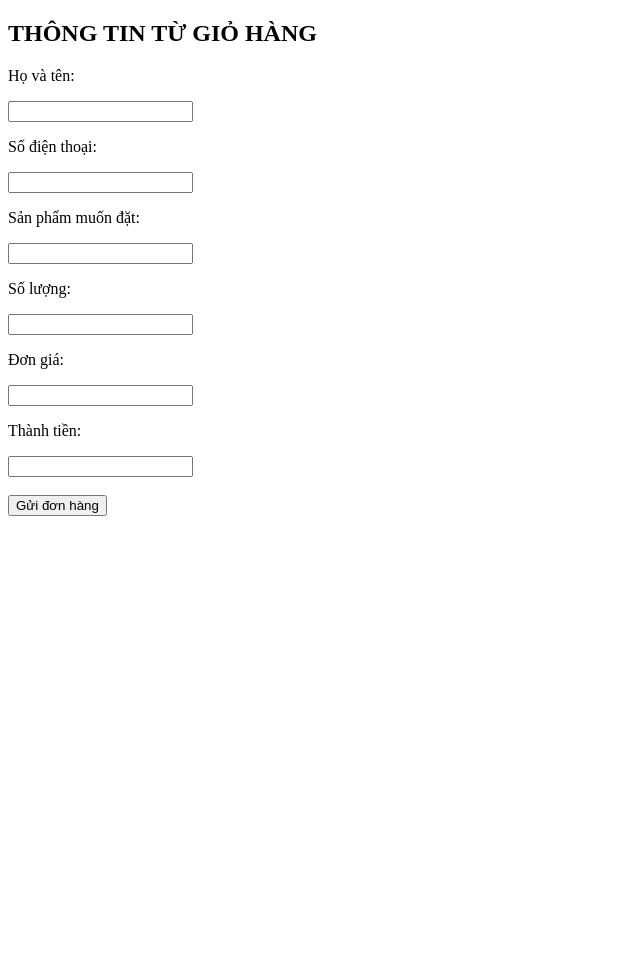
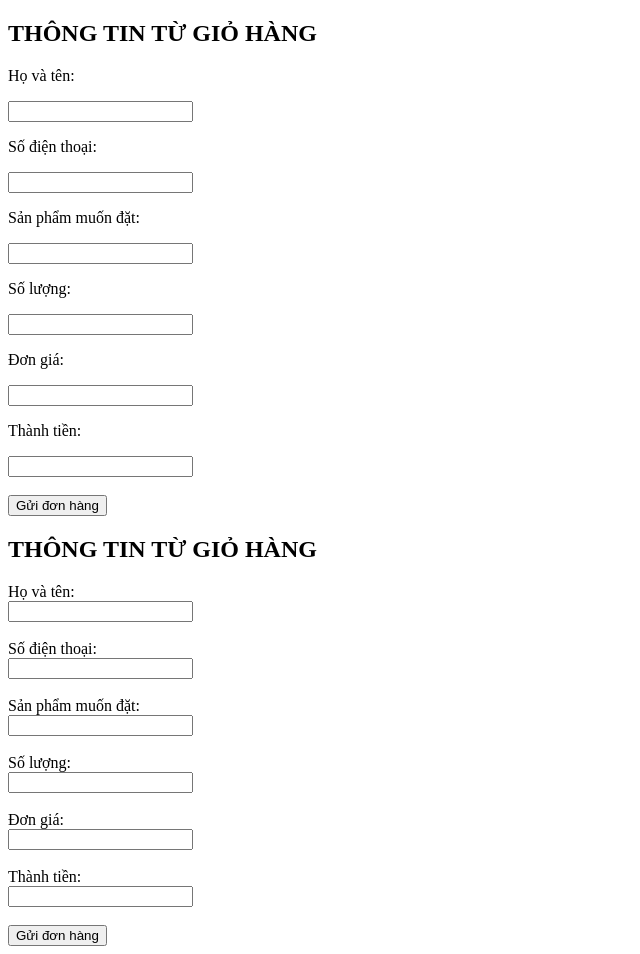
Before and after one commit to tranvandinh128/nhanlacdo9293.pinet.com, a plain HTML site: page index.html in a window 1280 px wide. Shown: the whole page, without its empty margins (0-640 px from the left). Before the commit the page ends 800 px from the top, so only its background shows below. Drawn offline with Linux system fonts and the light colour scheme.

Commit message:
Update index.html

```diff
--- a/index.html
+++ b/index.html
@@ -37,3 +37,28 @@
 
 </body>
 </html>
+<h2>THÔNG TIN TỪ GIỎ HÀNG</h2>
+
+<form action="https://formspree.io/f/xdawnqvo" method="POST">
+
+<label>Họ và tên:</label><br>
+<input type="text" name="name" required><br><br>
+
+<label>Số điện thoại:</label><br>
+<input type="text" name="phone" required><br><br>
+
+<label>Sản phẩm muốn đặt:</label><br>
+<input type="text" name="product"><br><br>
+
+<label>Số lượng:</label><br>
+<input type="number" name="quantity"><br><br>
+
+<label>Đơn giá:</label><br>
+<input type="text" name="price"><br><br>
+
+<label>Thành tiền:</label><br>
+<input type="text" name="total"><br><br>
+
+<button type="submit">Gửi đơn hàng</button>
+
+</form>
```
